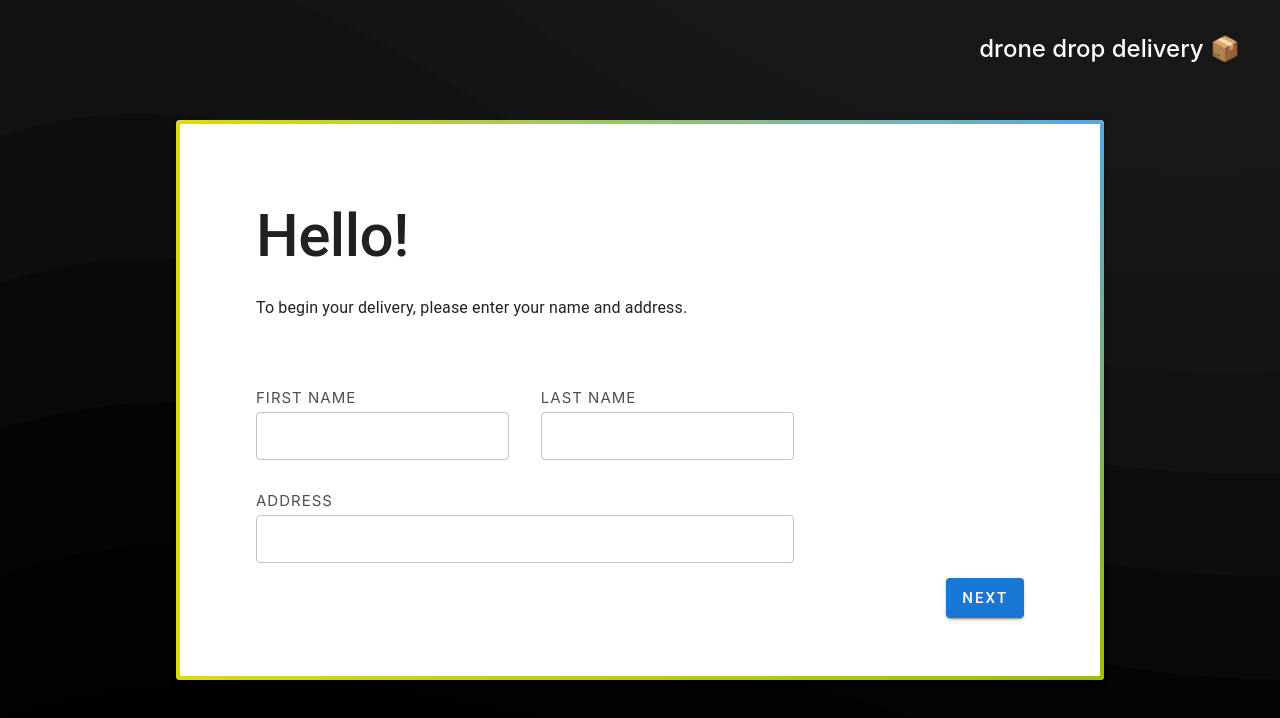
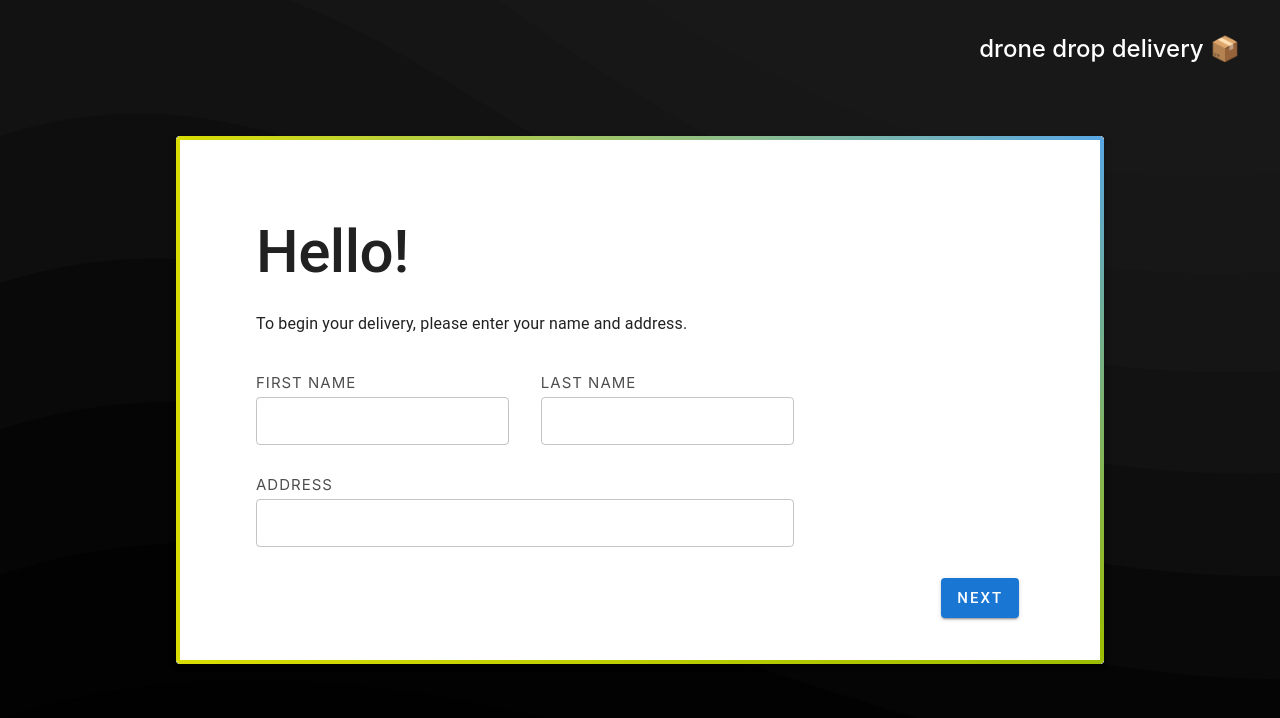
Before and after one commit to jhawkins11/drone-drop-delivery, a React (Create React App) app: page / in a window 1280 px wide. Shown: the top 718 px of the page. Built offline with nearby package versions, Linux system fonts and the light colour scheme.

Commit message:
add bottom row component

```diff
--- /dev/null
+++ b/src/components/BottomRow/BottomRow.css
@@ -0,0 +1,7 @@
+.bottomRow {
+    height: 4rem;
+    display: grid;
+    padding: 5px;
+    grid-column: -1 / 1;
+    align-items: center;
+}
--- /dev/null
+++ b/src/components/BottomRow/BottomRow.tsx
@@ -0,0 +1,8 @@
+import React from 'react';
+import './BottomRow.css';
+
+const BottomRow = ({ children }) => {
+  return <div className="bottomRow">{children}</div>;
+};
+
+export default BottomRow;
--- a/src/components/SignUpForm/SignUpForm.css
+++ b/src/components/SignUpForm/SignUpForm.css
@@ -27,18 +27,3 @@
 .addressInput {
     grid-column: -1 / 1;
 }
-
-.nextButton.nextButton {
-    font-size: 15px;
-    letter-spacing: 2px;
-    justify-self: flex-end;
-    height: 2.5rem;
-    transition: 500ms;
-}
-
-.nextButton.nextButton:hover {
-    background-color: white;
-    border: 1px solid black;
-    color: black;
-
-}
--- a/src/components/SignUpForm/SignUpForm.tsx
+++ b/src/components/SignUpForm/SignUpForm.tsx
@@ -30,9 +30,6 @@ const SignUpForm = () => {
           <TextField {...register('address', { required: true })} fullWidth />
         </label>
       </form>
-      <Button variant="contained" className="nextButton" type="submit">
-        Next
-      </Button>
     </div>
   );
 };
--- a/src/components/Wrapper/Wrapper.css
+++ b/src/components/Wrapper/Wrapper.css
@@ -2,7 +2,8 @@
     height: 28rem;
     width: 48rem;
     display: grid;
-    padding: 5rem 5rem 2rem 5rem;
+    padding: 5rem 5rem 0rem 5rem;
+    position: relative;
 }
 
 .gradientBorder {
--- a/src/components/Wrapper/Wrapper.tsx
+++ b/src/components/Wrapper/Wrapper.tsx
@@ -1,5 +1,6 @@
 import { Paper } from '@mui/material';
 import React from 'react';
+import BottomRow from '../BottomRow/BottomRow';
 import './Wrapper.css';
 
 const Wrapper = ({ children }) => {
@@ -10,4 +11,6 @@ const Wrapper = ({ children }) => {
   );
 };
 
+Wrapper.BottomRow = BottomRow;
+
 export default Wrapper;
--- a/src/pages/Home/Home.css
+++ b/src/pages/Home/Home.css
@@ -8,3 +8,18 @@
 .mainText h2 {
     font-weight: 500;
 }
+
+.nextButton.nextButton {
+    font-size: 15px;
+    letter-spacing: 2px;
+    justify-self: flex-end;
+    height: 2.5rem;
+    transition: 500ms;
+}
+
+.nextButton.nextButton:hover {
+    background-color: white;
+    border: 1px solid black;
+    color: black;
+
+}
--- a/src/pages/Home/Home.tsx
+++ b/src/pages/Home/Home.tsx
@@ -1,4 +1,4 @@
-import { Paper, Typography } from '@mui/material';
+import { Button, Paper, Typography } from '@mui/material';
 import './Home.css';
 import React from 'react';
 import SignUpForm from '../../components/SignUpForm/SignUpForm';
@@ -16,6 +16,11 @@ const Home = () => {
         </Typography>
       </div>
       <SignUpForm />
+      <Wrapper.BottomRow>
+        <Button variant="contained" className="nextButton" type="submit">
+          Next
+        </Button>
+      </Wrapper.BottomRow>
     </Wrapper>
   );
 };
```
